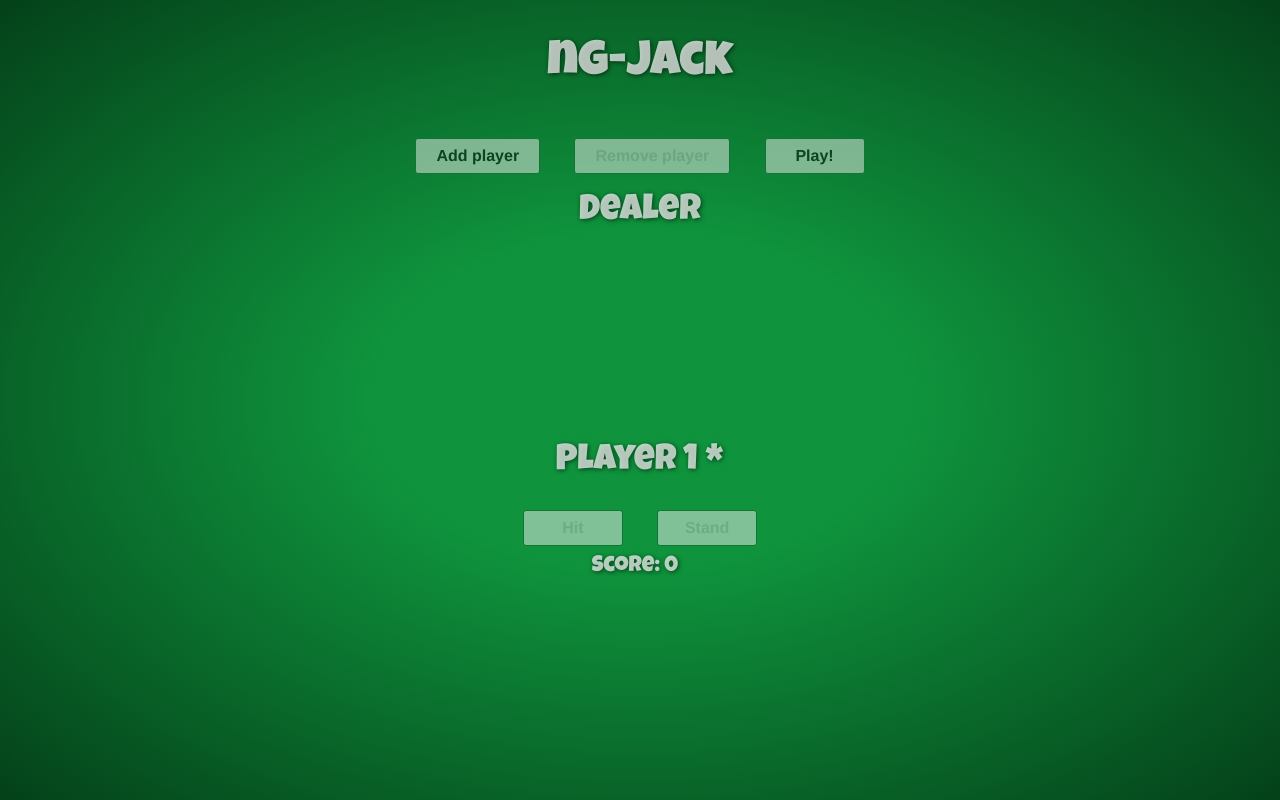
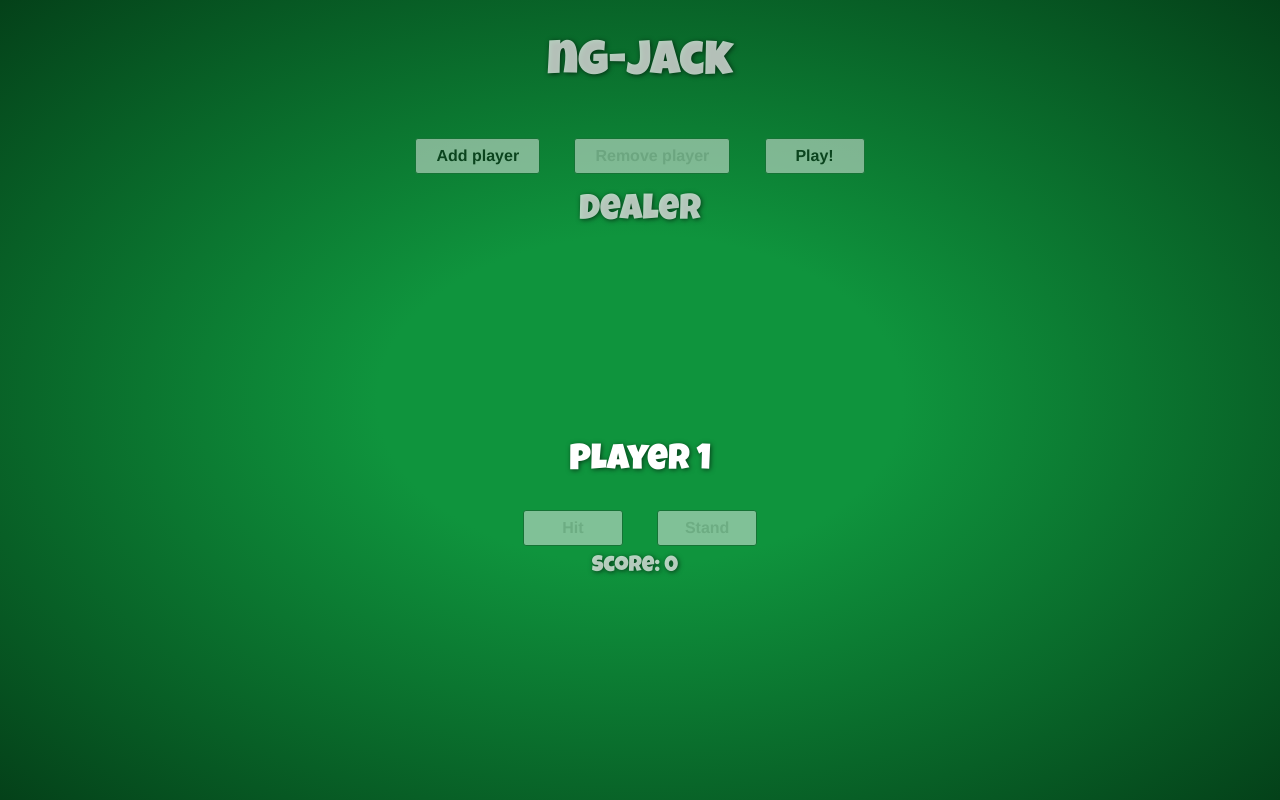
Before and after one commit to ubenzer/ng-jack, a website: page index.html in a window 1280 px wide. Drawn offline with nearby package versions, Linux system fonts and the light colour scheme.

Commit message:
Better current user indicator

```diff
--- a/app.css
+++ b/app.css
@@ -105,6 +105,12 @@ button + button {
 .player + .player {
   margin-left: 50px;
 }
+.player h2 {
+  transition: color .3s ease;
+}
+.player.active-player h2 {
+  color: white;
+}
 
 .card-container {
   display: flex;
--- a/index.html
+++ b/index.html
@@ -35,8 +35,8 @@
       </div>
 
       <div class="players">
-        <div class="player" ng-repeat="player in game.state.players track by $index">
-          <h2>Player {{ $index + 1 }}<span ng-show="player.isCurrent"> * </span></h2>
+        <div class="player" ng-class="{'active-player': player.isCurrent}" ng-repeat="player in game.state.players track by $index">
+          <h2>Player {{ $index + 1 }}</h2>
           <div class="card-container">
             <card ng-repeat="card in player.cards" card-data="card"></card>
           </div>
```
